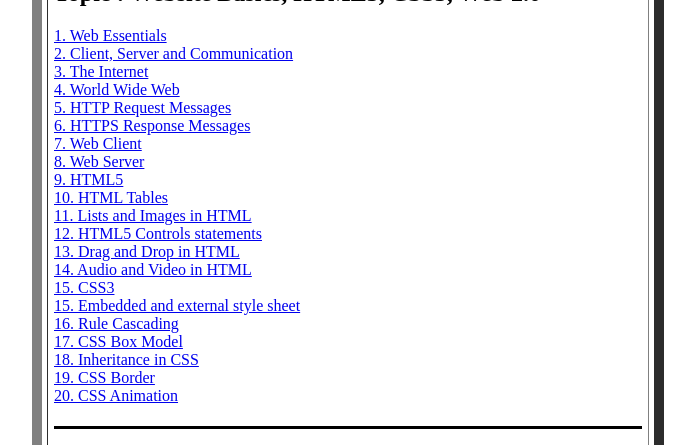
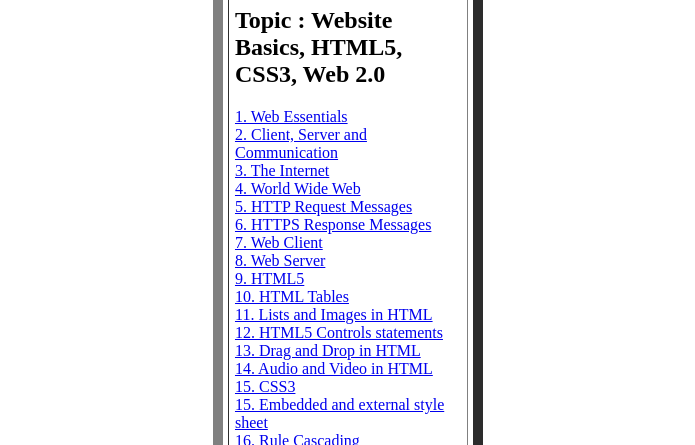
Before and after one commit to manish-cloud-n/html_workspace, a plain HTML site: page Task1.html in a window 1280 px wide. Shown: the part 187-632 px from the top of the page, without its empty margins (292-987 px from the left). Drawn offline with Linux system fonts and the light colour scheme.

Commit message:
Updates: 2025-12-16T16:39:17.264Z

```diff
--- a/Task1.html
+++ b/Task1.html
@@ -3,8 +3,8 @@
   <body>
     <table
       border="10"
-      width="50%"
-      height="50%"
+      width="20%"
+      height="30%"
       cellspacing="5"
       cellpadding="6"
       bgcolor="white"
```
